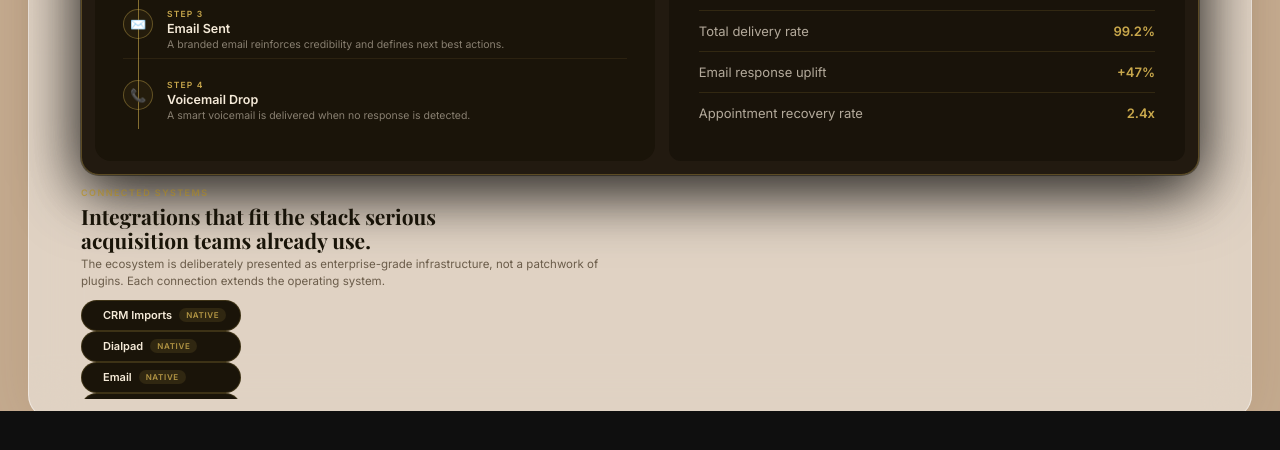
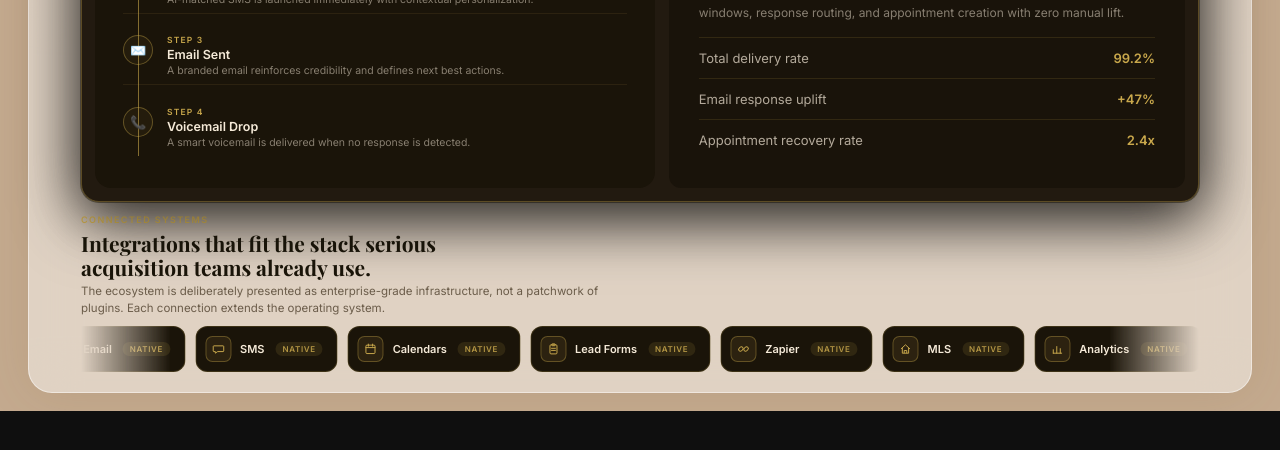
Before and after one commit to kariimhisham1/CRM-Remiliux-New-LP, a React (Create React App) app: page / in a window 1280 px wide. Shown: the part 5989-6439 px from the top of the page. Built offline with nearby package versions, Linux system fonts and the light colour scheme.

Commit message:
Update WhyTeams.css

```diff
--- a/src/components/WhyTeams.css
+++ b/src/components/WhyTeams.css
@@ -285,17 +285,46 @@
   color: #6b5c4a; max-width: 560px; margin-bottom: 10px;
 }
 .wt__pills {
-  display: flex; gap: 8px;
-  overflow-x: auto; scrollbar-width: none; padding-bottom: 2px;
+  position: relative;
+  overflow: hidden;
+  /* Edge fade mask — both sides fade to transparent so the strip reads as
+     a continuous loop rather than a hard-clipped row. */
+  -webkit-mask-image: linear-gradient(to right, transparent, black 8%, black 92%, transparent);
+  mask-image: linear-gradient(to right, transparent, black 8%, black 92%, transparent);
 }
-.wt__pills::-webkit-scrollbar { display: none; }
+.wt__pills-track {
+  display: flex;
+  gap: 10px;
+  width: max-content;
+  animation: wt-marquee 26s linear infinite;
+}
+/* Hovering anywhere over the strip pauses the marquee; moving away resumes
+   it automatically — both handled by this single CSS rule, no JS needed. */
+.wt__pills:hover .wt__pills-track {
+  animation-play-state: paused;
+}
+@keyframes wt-marquee {
+  from { transform: translateX(0); }
+  /* PILLS is duplicated once in the JSX (two back-to-back copies), so
+     sliding exactly -50% of the track's width loops seamlessly. */
+  to   { transform: translateX(-50%); }
+}
 .wt__pill {
-  flex-shrink: 0; display: flex; align-items: center; gap: 7px;
+  flex-shrink: 0; display: flex; align-items: center; gap: 9px;
   background: #1a1409;
   border: 1px solid rgba(201, 168, 76, 0.2);
-  border-radius: 999px; padding: 7px 14px; white-space: nowrap;
+  border-radius: 12px; padding: 9px 14px 9px 9px; white-space: nowrap;
 }
-.wt__pill-icon { font-size: 12px; }
+.wt__pill-icon {
+  width: 26px; height: 26px;
+  flex-shrink: 0;
+  display: flex; align-items: center; justify-content: center;
+  border-radius: 7px;
+  background: rgba(201, 168, 76, 0.1);
+  border: 1px solid rgba(201, 168, 76, 0.35);
+  color: var(--gold, #C9A84C);
+}
+.wt__pill-icon svg { width: 14px; height: 14px; }
 .wt__pill-label {
   font-family: var(--font-body, sans-serif);
   font-size: 11px; font-weight: 600; color: #f5ead8;
@@ -307,6 +336,12 @@
   color: rgba(201, 168, 76, 0.85);
   background: rgba(201, 168, 76, 0.12);
   border-radius: 999px; padding: 2px 7px;
+  margin-left: 2px;
+}
+/* Respect reduced-motion preference — show the strip statically instead
+   of forcing continuous motion. */
+@media (prefers-reduced-motion: reduce) {
+  .wt__pills-track { animation: none; }
 }
 
 /* ── Outer lighter frame wrapping BOTH panels ──
```
